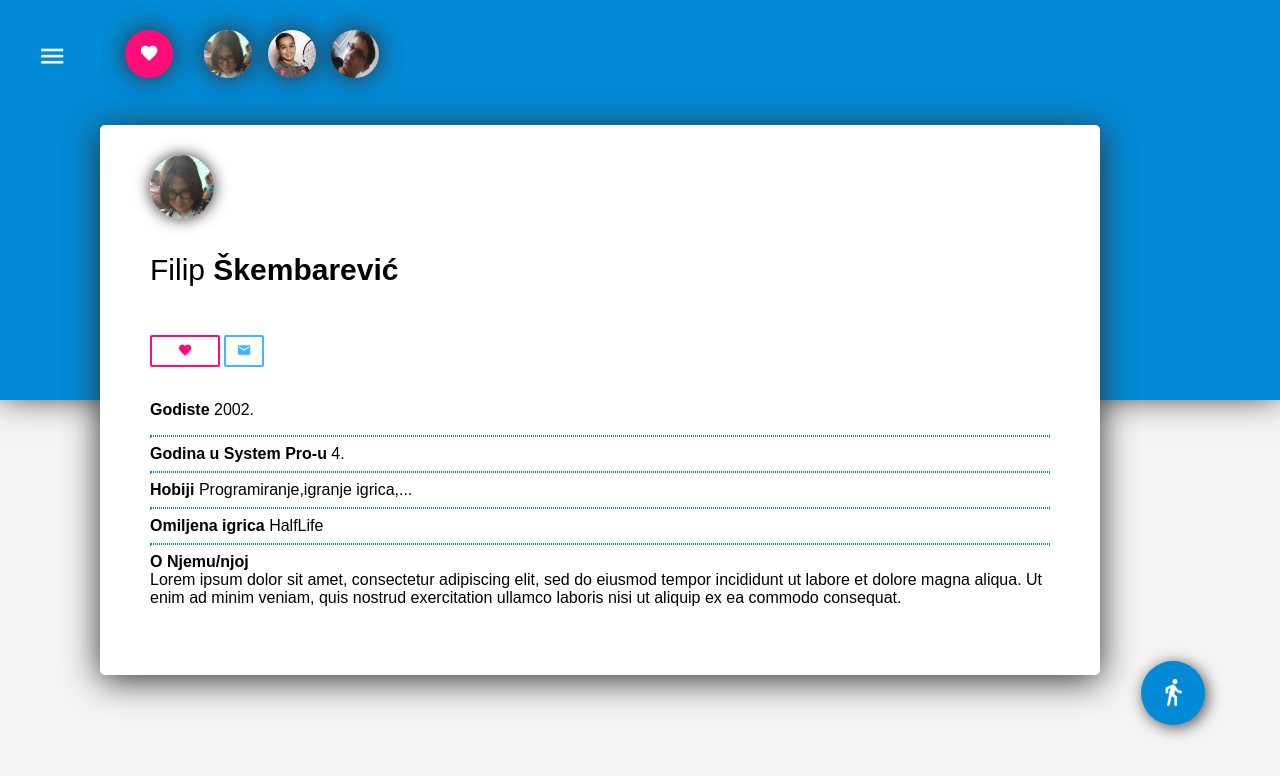
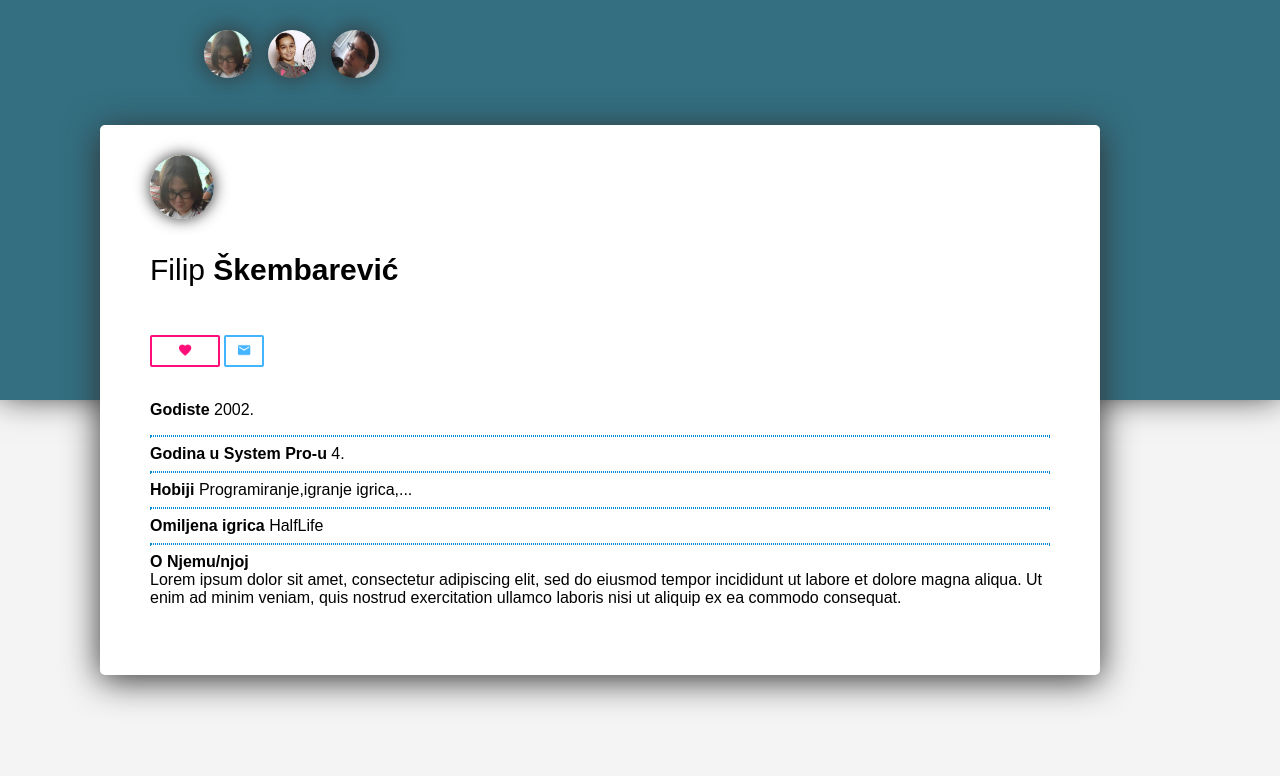
Before and after one commit to NatasaPetrovic/finalni_projekat_mladji, a PHP site: page /sablon.html in a window 1280 px wide. Shown: the top 776 px of the page. Run offline with PHP 8.4, Linux system fonts and the light colour scheme.

Commit message:
sablon izbrisani dugmici

```diff
--- a/cssmain.css
+++ b/cssmain.css
@@ -5,7 +5,7 @@ body{
 }
 #headerimagebg{
 
-	background-color:#028ad6;
+	background-color:#336F81;
 
     width:100%;
 	position:fixed;
--- a/sablon.html
+++ b/sablon.html
@@ -6,29 +6,6 @@
   <meta charset="utf-8">
   <link rel="stylesheet" type="text/css" href="cssmain.css">
 
-  <script>
-
-  function openMenu(){
-
-  document.getElementById("menu").style.visibility="visible";
-  }
-  function closeMenu(){
-
-  document.getElementById("menu").style.visibility="hidden";
-  }
-
-  function goodbye() {
-  if (confirm("Goodbye?")) {
-    close();
-  }
-
-  else{
-
-  alert("Ok,Hello!");
-
-  }
-}
-  </script>
 
   </head>
 <div id="rounder" >
@@ -46,7 +23,7 @@
 
 
 
-  <button id="menu-button" onclick="openMenu()"><img src="./images/ico/Material Icons_e5d2(0)_128.png" width="48"></button><div id="favourites"> <button id="callfavourites"><img src="./images/ico/Material Icons_e87d(7)_128.png" width="32"></button> <img src="./images/users/filip.jpg" id="faveavatar1" class="imgavfave"> <img src="./images/users/nadja.jpg" id="faveavatar2" class="imgavfave"> <img src="./images/users/nikola.jpg" id="faveavatar3" class="imgavfave"> </div>
+   <img src="./images/users/filip.jpg" id="faveavatar1" class="imgavfave"> <img src="./images/users/nadja.jpg" id="faveavatar2" class="imgavfave"> <img src="./images/users/nikola.jpg" id="faveavatar3" class="imgavfave"> </div>
 
     <div id="main-content-window-nem">
 
@@ -105,12 +82,6 @@
 	</div>
 
 
-	<footer>
-
-	<button id="leave" onclick="setTimeout(goodbye, 3000);"><img src="./images/ico/Material Icons_e536(0)_256.png" width="48"></button>
-
-
-	</footer>
 
   </body>
 
```
